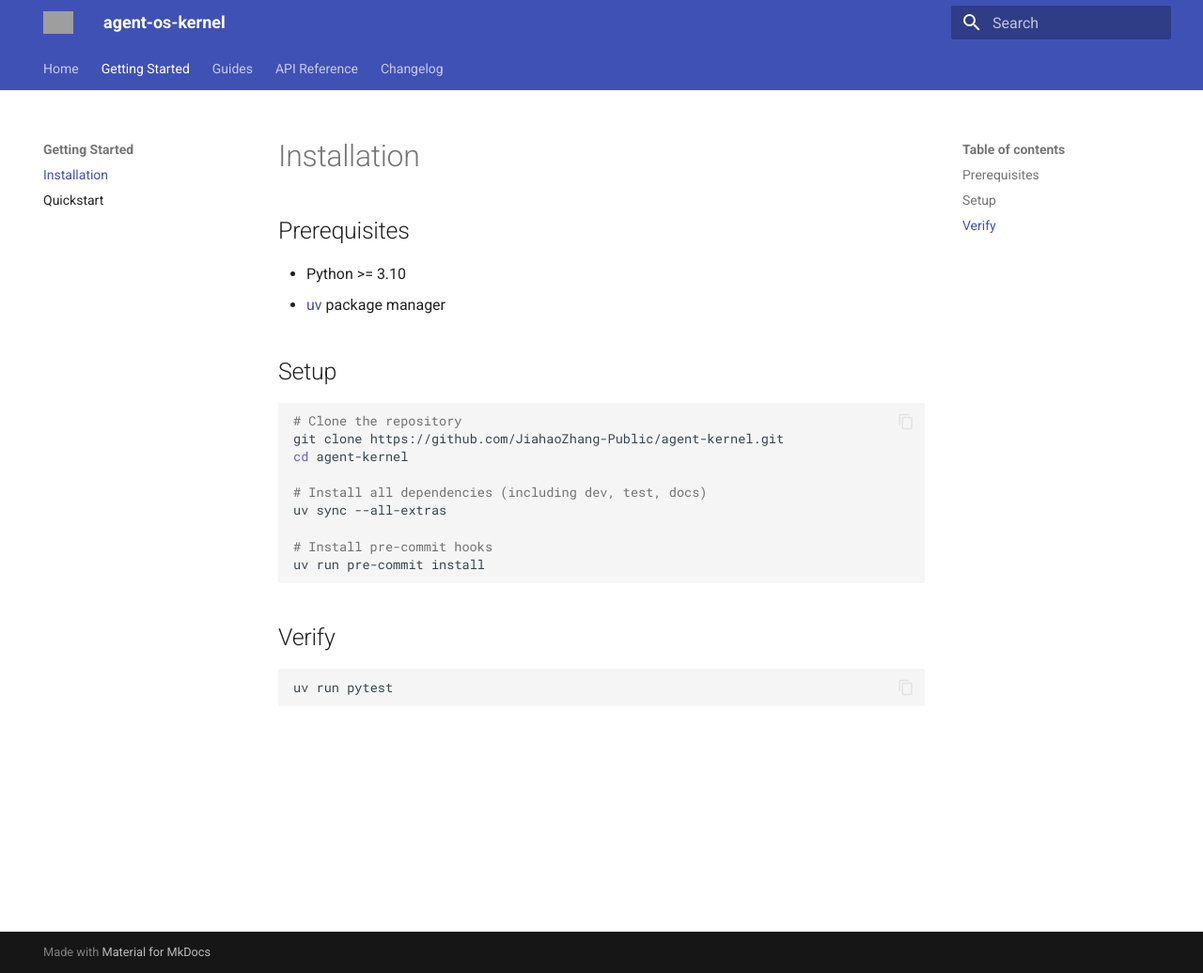
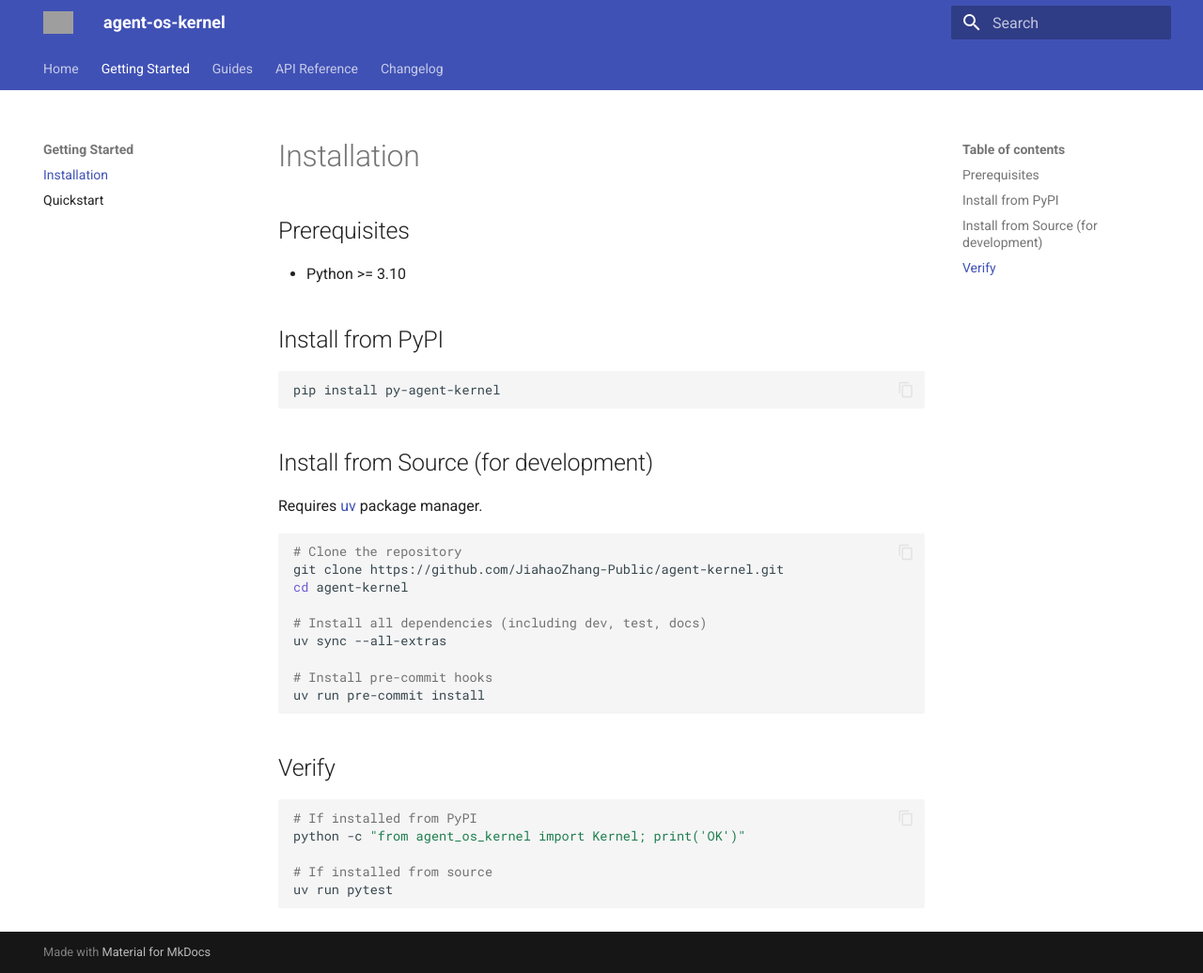
Before and after one commit to JiahaoZhang-Public/agent-kernel, an MkDocs documentation site: the page built from docs/user/getting-started/installation.md, in a window 1280 px wide and 1036 px high. Shown: the whole window at 94% size. Built offline with MkDocs 1.6.1 and Material for MkDocs 9.7.7, drawn with Linux system fonts in a browser that asks for light colours; grey boxes are pictures that could not be loaded.

Commit message:
docs: update install instructions for PyPI package (py-agent-kernel)
- README: add pip install py-agent-kernel as primary install method
- README: update PyPI badge to link to pypi.org
- Docs: update installation guide with PyPI and source options

Co-Authored-By: Claude Opus 4.6 (1M context) <noreply@anthropic.com>

````diff
--- a/docs/user/getting-started/installation.md
+++ b/docs/user/getting-started/installation.md
@@ -3,9 +3,16 @@
 ## Prerequisites
 
 - Python >= 3.10
-- [uv](https://docs.astral.sh/uv/) package manager
 
-## Setup
+## Install from PyPI
+
+```bash
+pip install py-agent-kernel
+```
+
+## Install from Source (for development)
+
+Requires [uv](https://docs.astral.sh/uv/) package manager.
 
 ```bash
 # Clone the repository
@@ -22,5 +29,9 @@ uv run pre-commit install
 ## Verify
 
 ```bash
+# If installed from PyPI
+python -c "from agent_os_kernel import Kernel; print('OK')"
+
+# If installed from source
 uv run pytest
 ```
````
Also changed, not shown: README.md.
